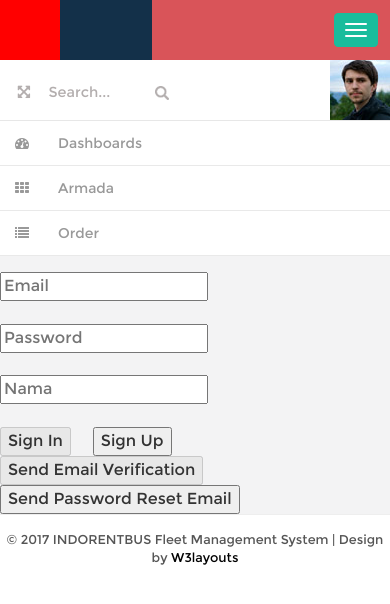
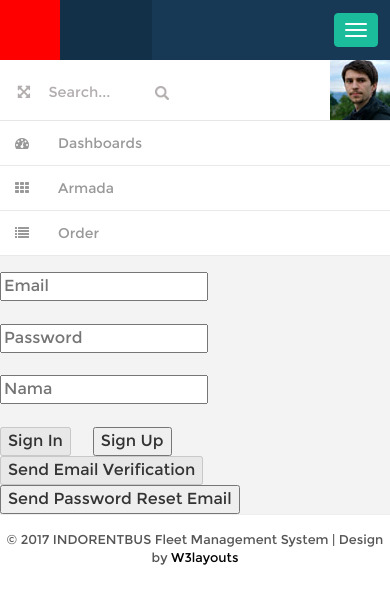
Before and after one commit to kemtol/indorentbus, a Jekyll site: the page built from index.html, in a window 390 px wide. Shown: the top 604 px of the page. Built offline with Jekyll 4.4.1, drawn with Linux system fonts in a browser that asks for light colours; nearby versions of some CDN libraries; Markdown is read by kramdown in place of the engine named in the settings; comment, search, counter and statistics services are not loaded.

Commit message:
Update style.css

```diff
--- a/css/style.css
+++ b/css/style.css
@@ -2411,7 +2411,7 @@ form.navbar-form.navbar-right {
     right: 93%;
 }
 .navbar-header {
-    background-color: #D95459;
+    background-color: #183955;
 }
 h1 a.navbar-brand {
     width: 152px;
```
